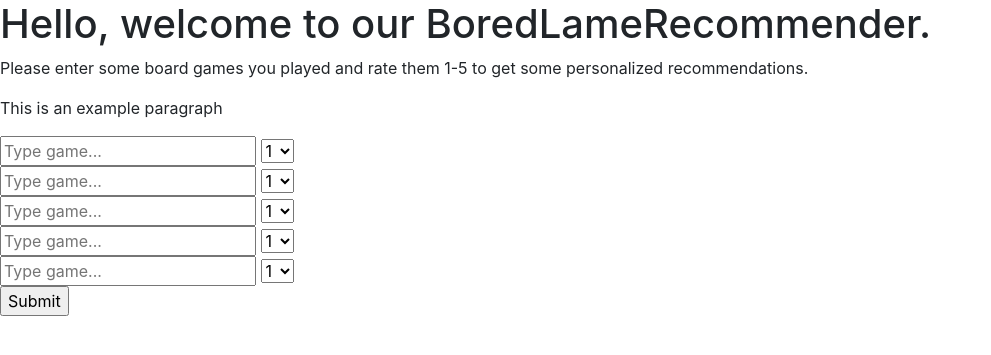
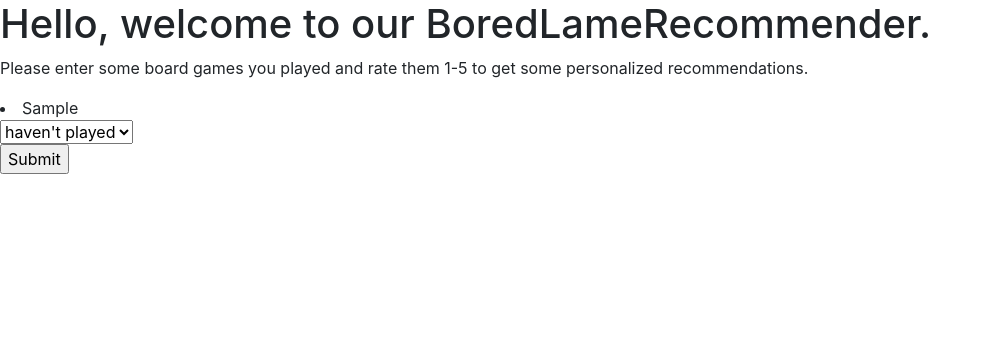
Before and after one commit to Ruebe92/BoredLameRecommender, a Flask app: template flask_app/templates/index.html in a window 1280 px wide. Shown: the top 355 px of the page, without its empty margins (0-991 px from the left). Run offline with Flask 2, Linux system fonts and the light colour scheme; the template is opened without the code that fills it: most values are stand-ins (such as "Sample title", 1, 10 or a date in 2020).

Commit message:
list of most recommended games function, that is now also pushed to front end

```diff
--- a/flask_app/application.py
+++ b/flask_app/application.py
@@ -2,6 +2,7 @@ from flask import Flask, render_template, request
 import ml_models
 import pandas as pd
 from cleanup import structure_ratings
+from data_import import get_games
 
 app = Flask(__name__)
 # instantiating a Flask application
@@ -9,31 +10,26 @@ app = Flask(__name__)
 
 
 
-
 @app.route("/index")
 @app.route("/")
 def index():
-    return render_template("index.html")
+    game_list = get_games(10)
+    print(game_list)
+    return render_template("index.html", games_html=game_list)
 
+@app.route("/greet/<name>")
+def greet(name):
+    return render_template("greeting.html", name_html=name)
 
 @app.route("/recommend")
 def recommend():
     results = ml_models.simple_recommender(5)
 
     user_input = dict(request.args)
+
     df = structure_ratings(user_input, 'new_user')
+    print(user_input)
     print(df)
-
-    ### 1. Train your model (OR the model is already pre-trained)
-    ### 2. Process the input, e.g. convert everything into numbers.... movie titles -> column numbers
-    ### 3. Data Validation, e.g. spell check....
-    ### 4. Convert the user input into an array of length of len(df.columns), ~9724
-    ### 5. user_profile = nmf.transform(user_array). This user_profile is the "hidden feature profile" of the users for all hidden features
-    ### 6. results = np.dot(user_profile, nmf.components_)
-    ### 7. Sort the array, map the top N values to movie names
-    ### 8. Return the titles. Also filter out movies the user has already seen.
-
-    ##### BONUS: Insert new user data into the database.
 
     # results = ml_models.nmf_recommender(movies, ratings)
 
--- a/flask_app/templates/index.html
+++ b/flask_app/templates/index.html
@@ -11,58 +11,31 @@
 </head>
 <body>
 
-    <h1>Hello, welcome to our BoredLameRecommender.</h1>
+    <h1>Hello, welcome to our BoredLameRecommender.
+
+    </h1>
 
     <p>Please enter some board games you played
     and rate them 1-5 to get some personalized recommendations.</p>
 
-    <p>This is an example paragraph</p>
+    <p>    </p>
 
     <form action="/recommend">
-        <input type="text" name="game1" placeholder="Type game...">
-        <select name="rating1">
+
+     {% for i in games_html %}
+
+        <li>{{ i }}</li>
+        <select name="{{ i }}">
+            <option value="not played">haven't played</option>
             <option value="1">1</option>
             <option value="2">2</option>
             <option value="3">3</option>
             <option value="4">4</option>
             <option value="5">5</option>
+
         </select>
-        <br>
-        <input type="text" name="game2" placeholder="Type game...">
-        <select name="rating2">
-            <option value="1">1</option>
-            <option value="2">2</option>
-            <option value="3">3</option>
-            <option value="4">4</option>
-            <option value="5">5</option>
-        </select>
-        <br>
-        <input type="text" name="game3" placeholder="Type game...">
-        <select name="rating3">
-            <option value="1">1</option>
-            <option value="2">2</option>
-            <option value="3">3</option>
-            <option value="4">4</option>
-            <option value="5">5</option>
-        </select>
-        <br>
-        <input type="text" name="game4" placeholder="Type game...">
-        <select name="rating4">
-            <option value="1">1</option>
-            <option value="2">2</option>
-            <option value="3">3</option>
-            <option value="4">4</option>
-            <option value="5">5</option>
-        </select>
-        <br>
-        <input type="text" name="game5" placeholder="Type game...">
-        <select name="rating5">
-            <option value="1">1</option>
-            <option value="2">2</option>
-            <option value="3">3</option>
-            <option value="4">4</option>
-            <option value="5">5</option>
-        </select>
+        {% endfor %}
+
         <br>
         <input type="submit">
 
```
Also changed, not shown: flask_app/cleanup.py (+3 -7 lines), flask_app/data_import.py (added, +16 -0 lines), flask_app/static/CSS/styles.css (+57 -9 lines), flask_app/static/JS/script.js (+10 -6 lines), flask_app/static/img/favicon.png (added), flask_app/static/img/movierec3000_logo.png (added), 1 other file.
